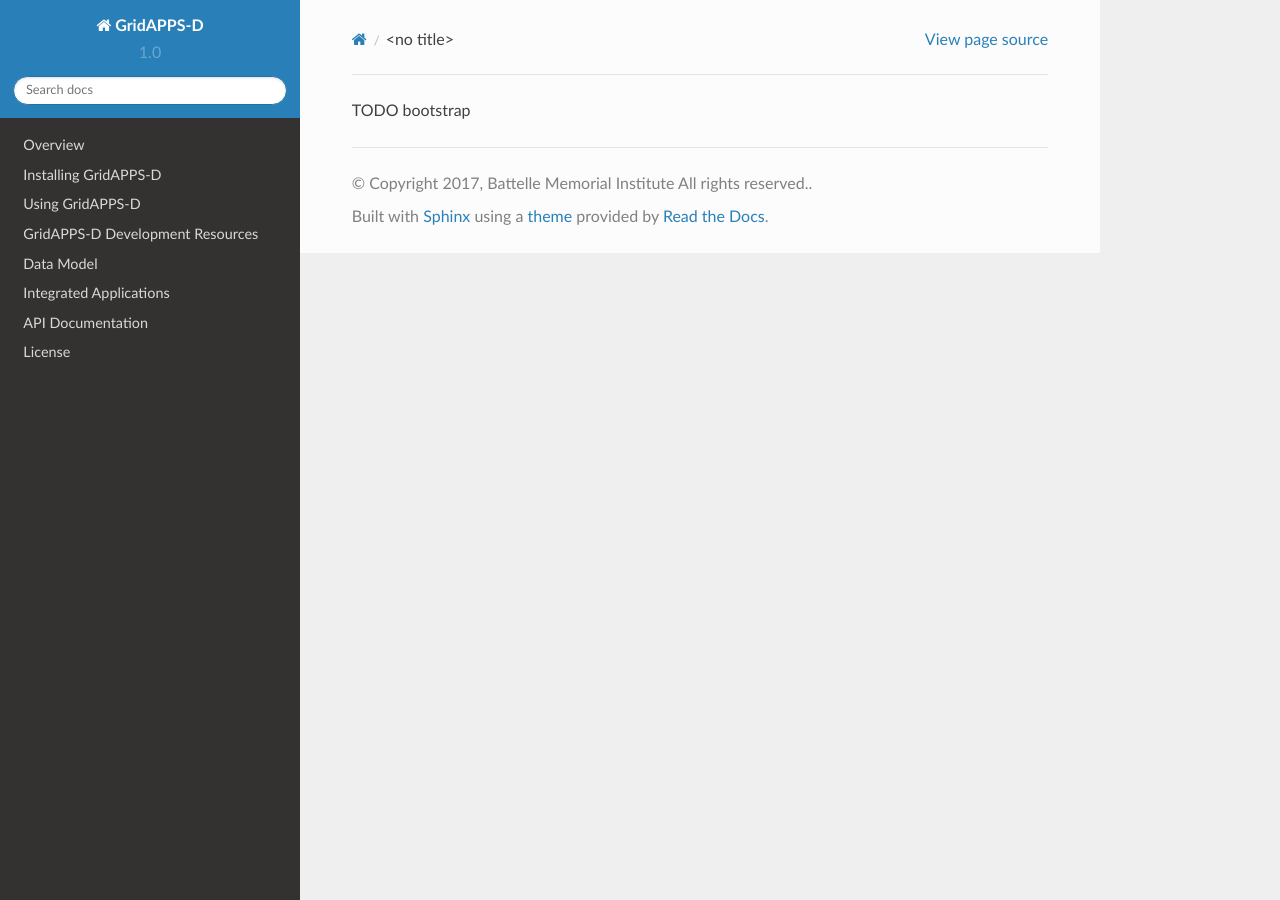
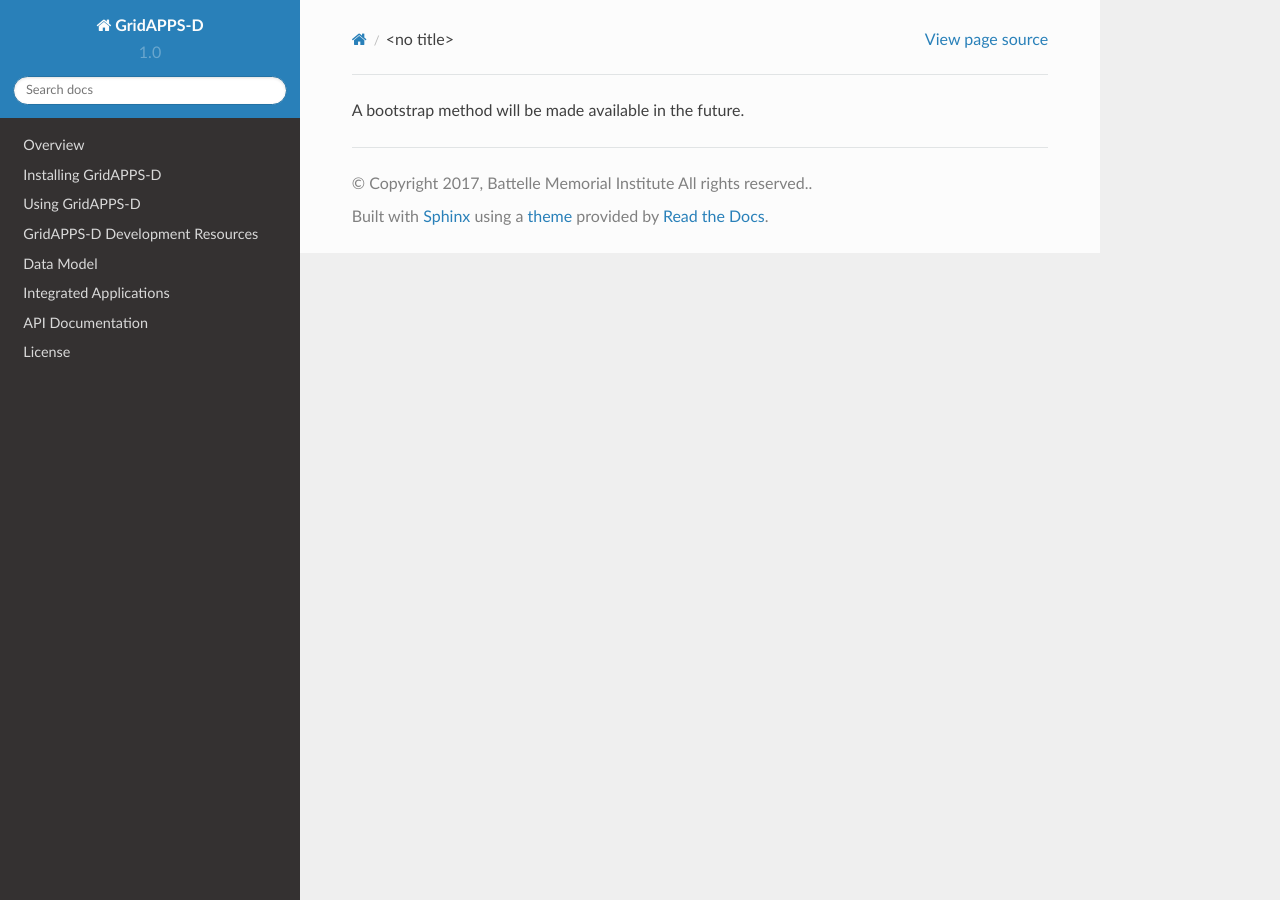
Before and after one commit to GRIDAPPSD/GOSS-GridAPPS-D, a Sphinx documentation site: the page built from docs/source/installing_gridappsd/bootstrap.rst, in a window 1280 px wide. Built offline with Sphinx 7.4.7 and the Read the Docs theme 2.0.0, drawn with Linux system fonts in a browser that asks for light colours; pages that are not in the unit, such as notebooks, are missing from menus.

Commit message:
Update bootstrap.rst

```diff
--- a/docs/source/installing_gridappsd/bootstrap.rst
+++ b/docs/source/installing_gridappsd/bootstrap.rst
@@ -1 +1 @@
-TODO bootstrap
+A bootstrap method will be made available in the future.
```
